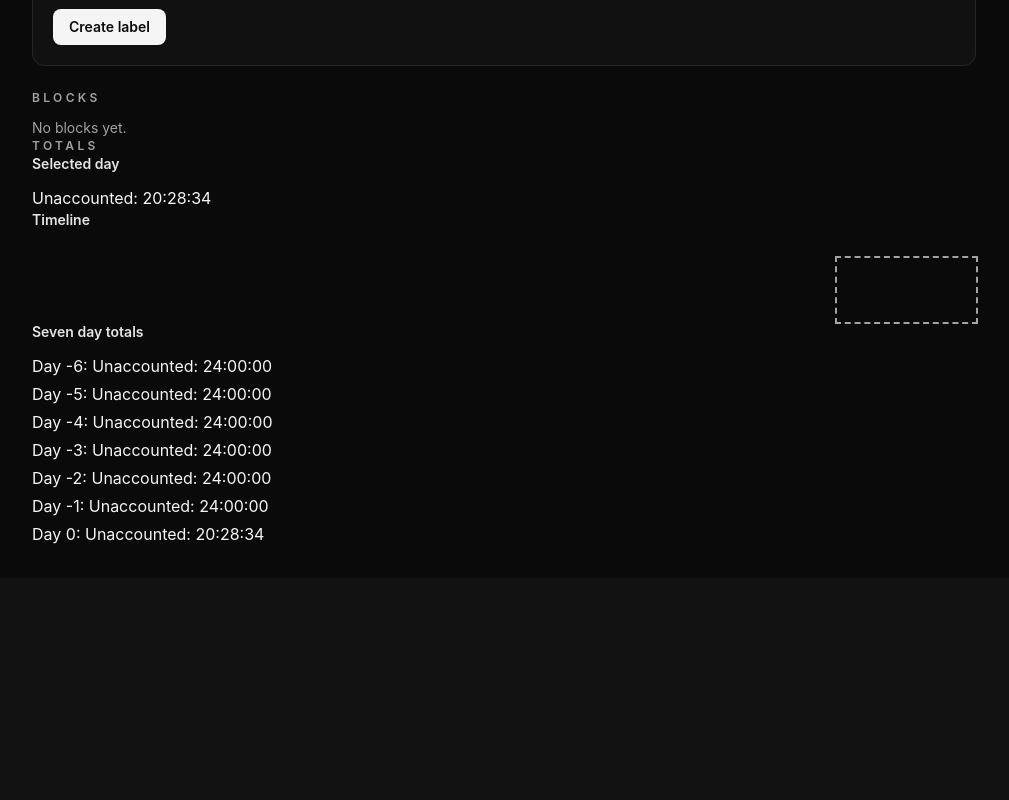
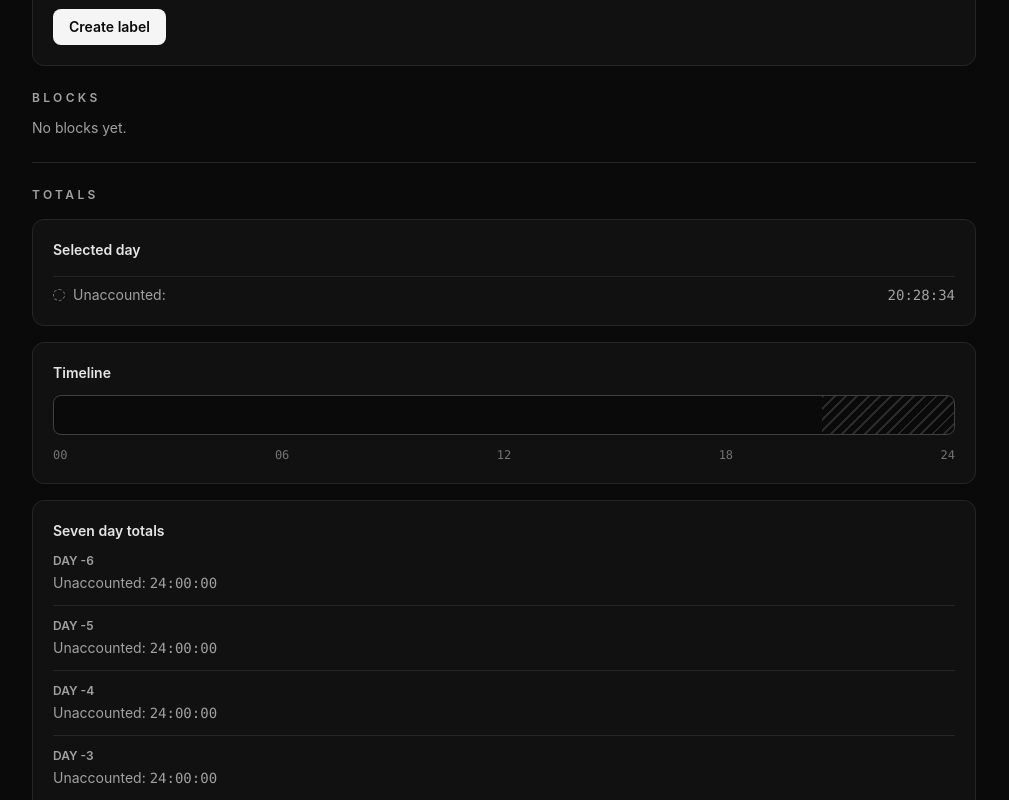
Before and after one commit to haikalbintang/24h, a React (Vite) app: page / in a window 1280 px wide. Shown: the part 780-1580 px from the top of the page, without its empty margins (136-1145 px from the left). Before the commit the page ends 1358 px from the top, so only its background shows below. Built offline with nearby package versions, Linux system fonts and the light colour scheme.

Commit message:
Restyle the Totals section and timeline for issue #7

```diff
--- a/src/TotalsSection.tsx
+++ b/src/TotalsSection.tsx
@@ -7,7 +7,6 @@ import {
   sevenDayTotals,
   timelineSegmentsForDay,
   unaccountedMsForDay,
-  type DayTotals,
 } from "./totals";
 
 export interface TotalsSectionProps {
@@ -24,26 +23,26 @@ export default function TotalsSection(props: TotalsSectionProps) {
     props.blocks,
     props.dayStart,
     props.dayEnd,
-    props.now
+    props.now,
   );
   const unaccounted = unaccountedMsForDay(
     props.blocks,
     props.dayStart,
     props.dayEnd,
-    props.now
+    props.now,
   );
   const segments = timelineSegmentsForDay(
     props.blocks,
     props.dayStart,
     props.dayEnd,
-    props.now
+    props.now,
   );
   const selectedDayIndex = Math.round((props.dayStart - props.anchor) / DAY_MS);
   const seven = sevenDayTotals(
     props.blocks,
     props.anchor,
     selectedDayIndex,
-    props.now
+    props.now,
   );
   const futureStart = Math.min(props.now, props.dayEnd);
   const future = futureStart < props.dayEnd;
@@ -51,41 +50,63 @@ export default function TotalsSection(props: TotalsSectionProps) {
   const labelName = (labelId: LabelId) =>
     props.labels.find((label) => label.id === labelId)?.name ?? labelId;
 
-  const formatDayTotal = (day: DayTotals) => {
-    const parts = Array.from(day.totals.entries()).map(
-      ([labelId, ms]) => `${labelName(labelId)}: ${formatClock(ms)}`
-    );
-
-    parts.push(`Unaccounted: ${formatClock(day.unaccounted)}`);
-
-    return `Day ${day.dayIndex}: ${parts.join(" ")}`;
-  };
-
   return (
-    <section aria-label="Totals">
+    <section
+      aria-label="Totals"
+      className="mt-6 border-t border-neutral-800 pt-6"
+    >
       <h2 className="text-xs font-semibold tracking-[0.28em] text-neutral-400 uppercase">
         Totals
       </h2>
 
-      <div className="grid gap-3">
+      <div className="mt-4 grid gap-4 rounded-xl border border-neutral-800 bg-neutral-900/60 p-5">
         <h3 className="text-sm font-semibold text-neutral-200">Selected day</h3>
-        <ul aria-label="Selected day totals" className="grid gap-1">
+        <ul aria-label="Selected day totals" className="grid gap-2">
           {props.labels.map((label) => (
-            <li key={label.id}>
-              {label.name}: {formatClock(totals.get(label.id) ?? 0)}
+            <li
+              key={label.id}
+              className="flex items-center justify-between gap-3 text-sm text-neutral-200"
+            >
+              <span className="flex items-center gap-2">
+                <span
+                  aria-hidden="true"
+                  className="h-3 w-3 rounded-full"
+                  style={{
+                    backgroundColor: getLabelColour(label.colourId).value,
+                  }}
+                />
+                <span>{label.name}: </span>
+              </span>
+              <span className="font-mono tabular-nums">
+                {formatClock(totals.get(label.id) ?? 0)}
+              </span>
             </li>
           ))}
-          <li>Unaccounted: {formatClock(unaccounted)}</li>
+          <li className="flex items-center justify-between gap-3 border-t border-neutral-800 pt-2 text-sm text-neutral-400">
+            <span className="flex items-center gap-2">
+              <span
+                aria-hidden="true"
+                className="h-3 w-3 rounded-full border border-dashed border-neutral-500"
+              />
+              <span>Unaccounted: </span>
+            </span>
+            <span className="font-mono tabular-nums">
+              {formatClock(unaccounted)}
+            </span>
+          </li>
         </ul>
       </div>
 
-      <div className="grid gap-3">
+      <div className="mt-4 grid gap-3 rounded-xl border border-neutral-800 bg-neutral-900/60 p-5">
         <h3 className="text-sm font-semibold text-neutral-200">Timeline</h3>
-        <ul aria-label="Timeline" className="relative mt-4 h-16 w-full">
+        <ul
+          aria-label="Timeline"
+          className="relative h-10 w-full overflow-hidden rounded-lg border border-neutral-700 bg-neutral-950"
+        >
           {segments.map((segment) => {
             const label = segment.labelId
               ? props.labels.find(
-                  (candidate) => candidate.id === segment.labelId
+                  (candidate) => candidate.id === segment.labelId,
                 )
               : undefined;
             const left = ((segment.start - props.dayStart) / DAY_MS) * 100;
@@ -113,21 +134,53 @@ export default function TotalsSection(props: TotalsSectionProps) {
               style={{
                 left: `${((futureStart - props.dayStart) / DAY_MS) * 100}%`,
                 width: `${((props.dayEnd - futureStart) / DAY_MS) * 100}%`,
-                backgroundColor: "transparent",
-                outline: "2px dashed #a3a3a3",
+                backgroundImage:
+                  "repeating-linear-gradient(135deg, #404040 0 2px, transparent 2px 8px)",
+                opacity: 0.6,
               }}
             />
           ) : null}
         </ul>
+        <div
+          aria-hidden="true"
+          className="flex justify-between font-mono text-xs text-neutral-500"
+        >
+          {[0, 6, 12, 18, 24].map((hour) => (
+            <span key={hour}>{String(hour).padStart(2, "0")}</span>
+          ))}
+        </div>
       </div>
 
-      <div className="grid gap-3">
+      <div className="mt-4 grid gap-3 rounded-xl border border-neutral-800 bg-neutral-900/60 p-5">
         <h3 className="text-sm font-semibold text-neutral-200">
           Seven day totals
         </h3>
-        <ul aria-label="Seven day totals" className="grid gap-1">
+        <ul aria-label="Seven day totals" className="grid gap-3">
           {seven.map((day) => (
-            <li key={day.dayIndex}>{formatDayTotal(day)}</li>
+            <li
+              key={day.dayIndex}
+              className="grid gap-1 border-b border-neutral-800 pb-3 text-sm last:border-b-0 last:pb-0"
+            >
+              <span className="text-xs font-semibold text-neutral-400 uppercase">
+                Day {day.dayIndex}
+              </span>
+              <span className="flex flex-wrap gap-x-4 gap-y-1 text-neutral-200">
+                {Array.from(day.totals.entries()).map(([labelId, ms]) => (
+                  <span key={labelId}>
+                    {labelName(labelId)}:{" "}
+                    <span className="font-mono tabular-nums">
+                      {formatClock(ms)}
+                    </span>
+                  </span>
+                ))}
+                <span className="text-neutral-400">
+                  Unaccounted:{" "}
+                  <span className="font-mono tabular-nums">
+                    {formatClock(day.unaccounted)}
+                  </span>
+                </span>
+              </span>
+            </li>
           ))}
         </ul>
       </div>
```
